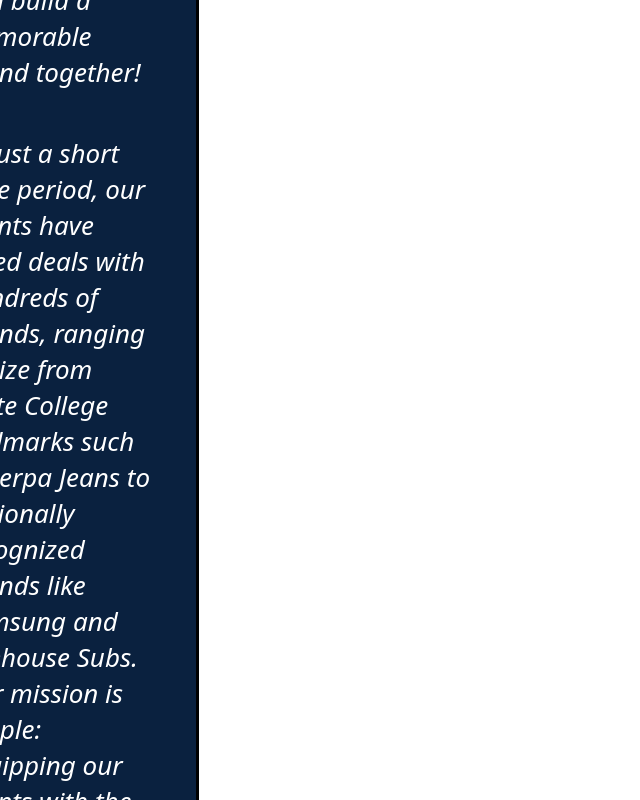
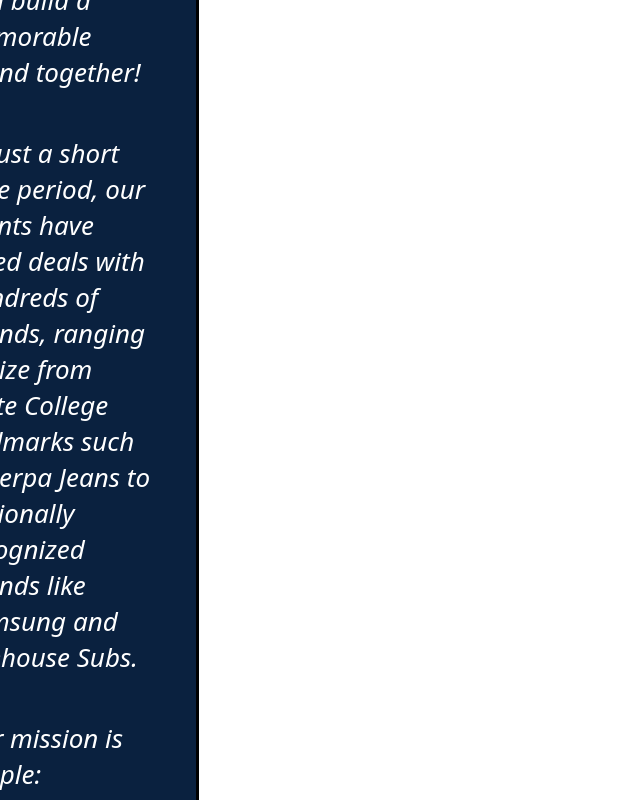
Before and after one commit to jcote2502/GoTime, a React (Create React App) app: page /about in a window 1280 px wide. Shown: the part 2240-3040 px from the top of the page, without its empty margins (0-640 px from the left). Built offline with nearby package versions, Linux system fonts and the light colour scheme.

Commit message:
i thought we were done with about :/

```diff
--- a/src/pages/about.js
+++ b/src/pages/about.js
@@ -20,7 +20,7 @@
                             Go Time LLC, serves as a talent agency dedicated to empowering athletes, influencers, and media personalities to leverage their NIL(Name, Image, Likeness) potential beyond financial gains. From identifying one's personal brand to facilitating business and marketing partnerships, we create transformational opportunities for our clientele. Ultimately, authenticity and dependability guide our daily business activities. Recognizing time as our utmost asset, let's collaborate and build a memorable brand together!
                         </div>
                         <div className='desc-text'>
-                            In just a short time period, our clients have inked deals with hundreds of brands, ranging in size from State College hallmarks such as Jerpa Jeans to nationally recognized brands like Samsung and Firehouse Subs. Our mission is simple: equipping our clients with the necessary tools to maximize their potential in building a long lasting brand.
+                            In just a short time period, our clients have inked deals with hundreds of brands, ranging in size from State College hallmarks such as Jerpa Jeans to nationally recognized brands like Samsung and Firehouse Subs.
                         </div>
                         <div className='desc-text'>
                            Our mission is simple: equipping our clients with the necessary tools to maximize their potential in building a long lasting brand.
--- a/src/pages/style.css
+++ b/src/pages/style.css
@@ -216,7 +216,7 @@
     font-family: system-ui, -apple-system, BlinkMacSystemFont, 'Segoe UI', Roboto, Oxygen, Ubuntu, Cantarell, 'Open Sans', 'Helvetica Neue', sans-serif;
     font-size: 60px;
     text-align: center;
-    width: 60%;
+    width: 85%;
 }
 
 .company-container {
```
